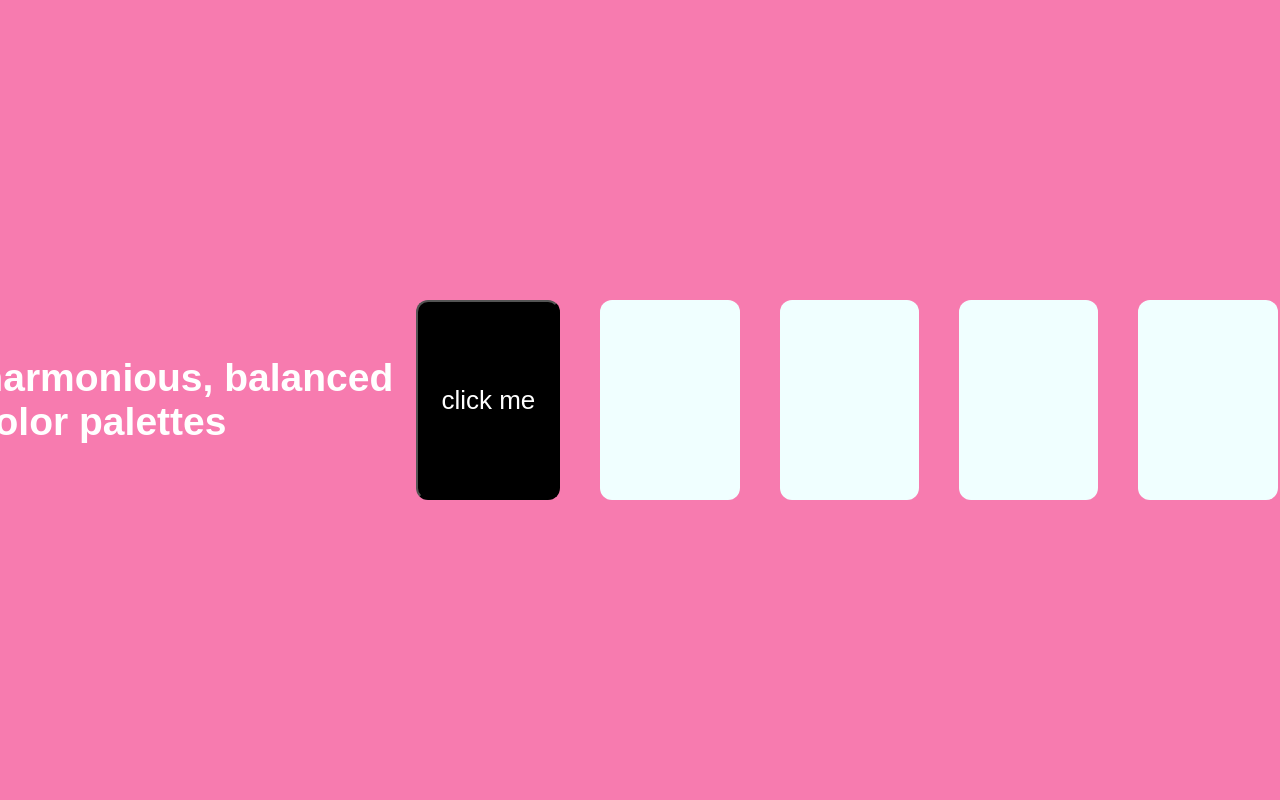
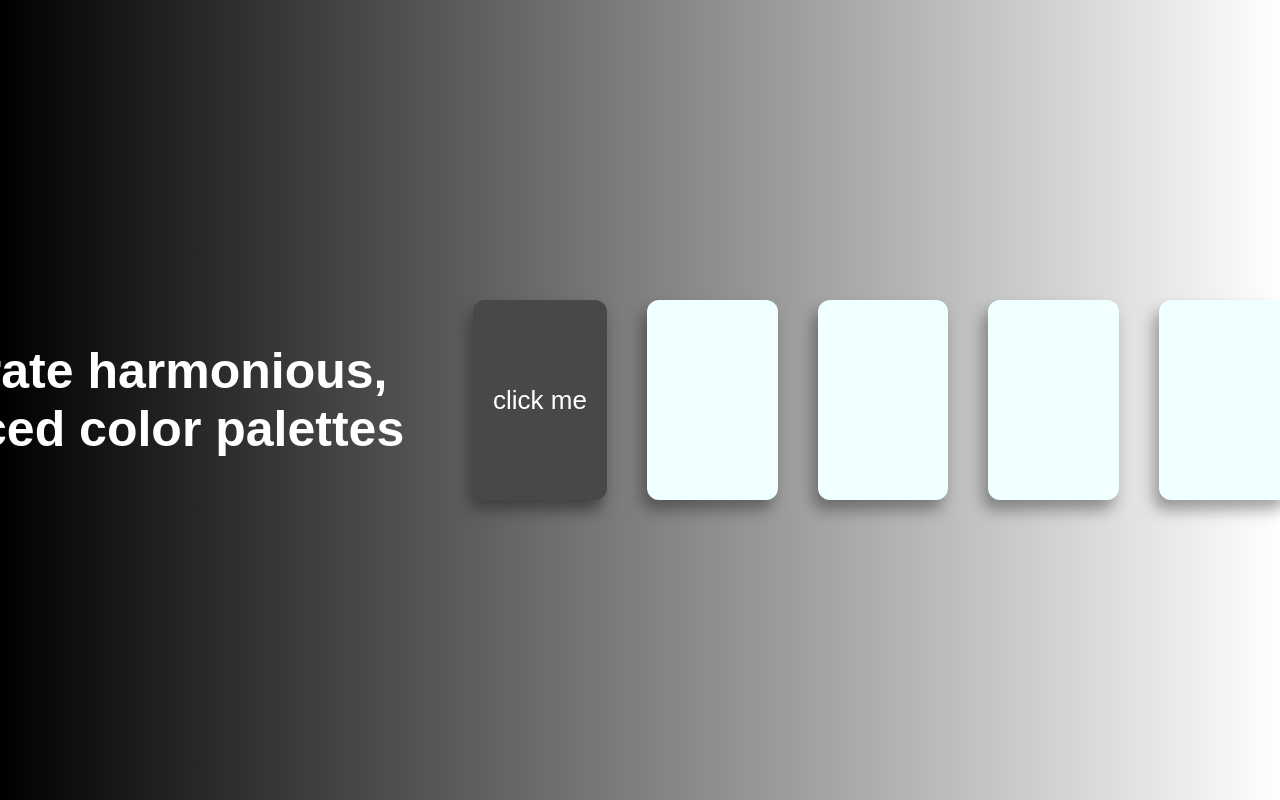
Before and after one commit to macgere/Color-Maker, a React (Create React App) app: page / in a window 1280 px wide. Shown: the top 800 px of the page. Built offline with nearby package versions, Linux system fonts and the light colour scheme.

Commit message:
finalized

```diff
--- a/src/App.css
+++ b/src/App.css
@@ -1,5 +1,6 @@
 .App {
   text-align: center;
+  background-image: linear-gradient(to right, #000000, #ffffff);
 }
 
 .App-logo {
@@ -9,10 +10,12 @@
 
 h2 {
   font-family: Arial, Helvetica, sans-serif;
+  font-size: 50px;
+  color: white;
+  margin: -30px;
 }
 
 .App-header {
-  background-color: #f77baf;
   min-height: 100vh;
   display: flex;
   flex-direction: column;
@@ -25,7 +28,9 @@ h2 {
 
 button {
   color: white;
-  background-color: black;
+  border-style: none;
+  box-shadow: -5px 10px 15px #424141;
+  background-color: #484848;
   border-radius: 12px;
   height: 200px;
   width: 200px;
@@ -37,13 +42,13 @@ button {
 .generatedColor {
     display: flex;
     flex-direction: column;
+    box-shadow: -5px 10px 15px #0000005a;
     align-items: center;
     justify-content: center;
     background-color: azure;
     color: azure;
     height: 200px;
     width: 200px;
-    margin-bottom: 15px;
     border-radius: 12px;
     margin: 20px;
 }
--- a/src/App.js
+++ b/src/App.js
@@ -33,9 +33,9 @@ const randTuple = () => {
 
 function App() {
   return (
-    <div className="App">
+    <div className="App" id="app">
       <header className="App-header">
-        <div className="container">
+        <div className="container" id="container">
           <h2>generate harmonious, balanced color palettes</h2>
           <button onClick={makePal}>click me</button>
           <div className="generatedColor" id="generatedColor1">
@@ -86,18 +86,22 @@ const veryModifyColor = (hexcode) => {
 
 const makePal = () => {
       makeColor(1)
+
       let color1 = document.getElementById("colorName1").innerHTML
       let color2 =  modifyColor(color1)
       let newColor = document.getElementById("generatedColor2")
       newColor.style.backgroundColor = color2
       let colorName = document.getElementById("colorName2")
       colorName.innerHTML =`${color2}`
+
       let color3 = veryModifyColor(color1)
       let thirdColor = document.getElementById("generatedColor3")
       thirdColor.style.backgroundColor = color3
       let thirdColorName = document.getElementById("colorName3")
       thirdColorName.innerHTML = `${color3}`
+
       makeColor(4)
+
       let color4 = document.getElementById("colorName4").innerHTML
       let color5 = modifyColor(color4)
       let lastColor = document.getElementById("generatedColor5")
@@ -105,4 +109,8 @@ const makePal = () => {
       let lastColorName = document.getElementById("colorName5")
       lastColorName.innerHTML =  `${color5}`
 
+//make the bg cute vvv
+
+      let container = document.getElementById("app")
+      container.style.backgroundImage = `linear-gradient(to right, ${color1}, ${color5})`
 }
```
Also changed, not shown: 1 other file (tests, documents, lock files or other folders).
